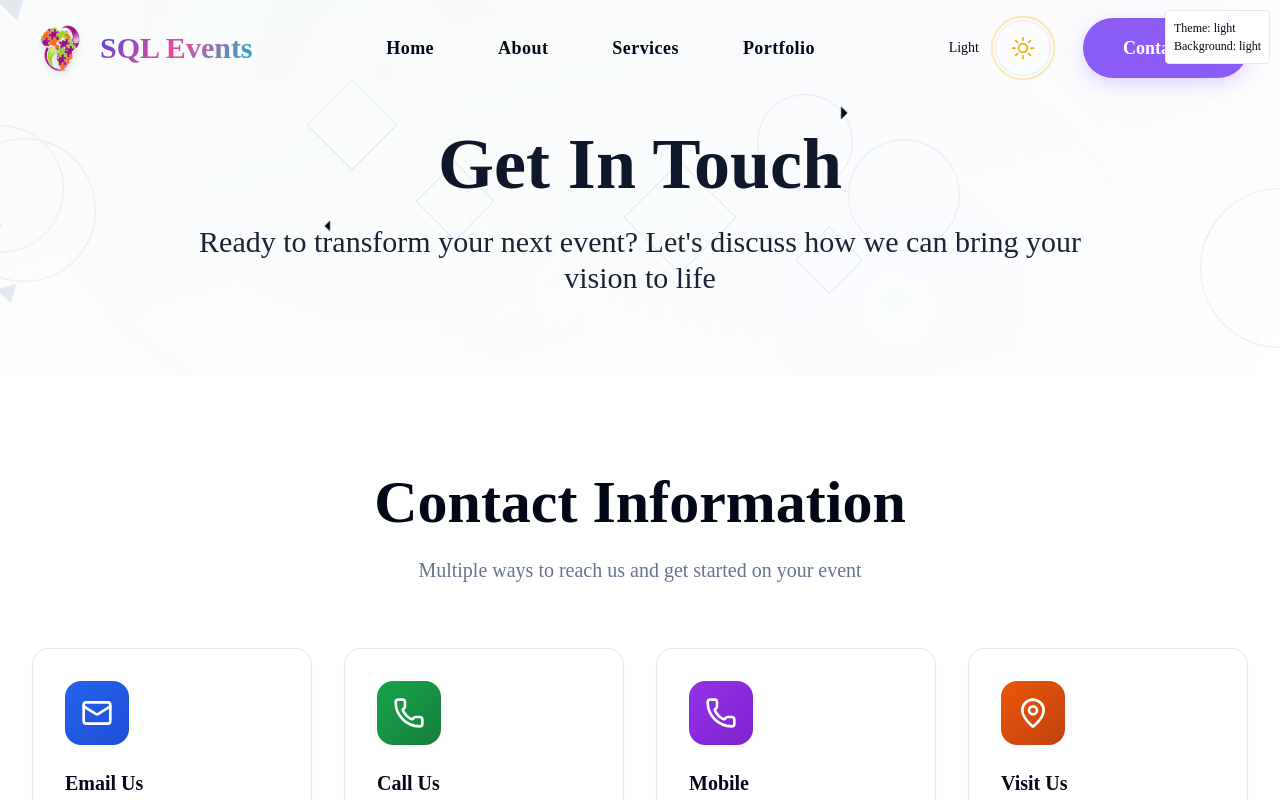
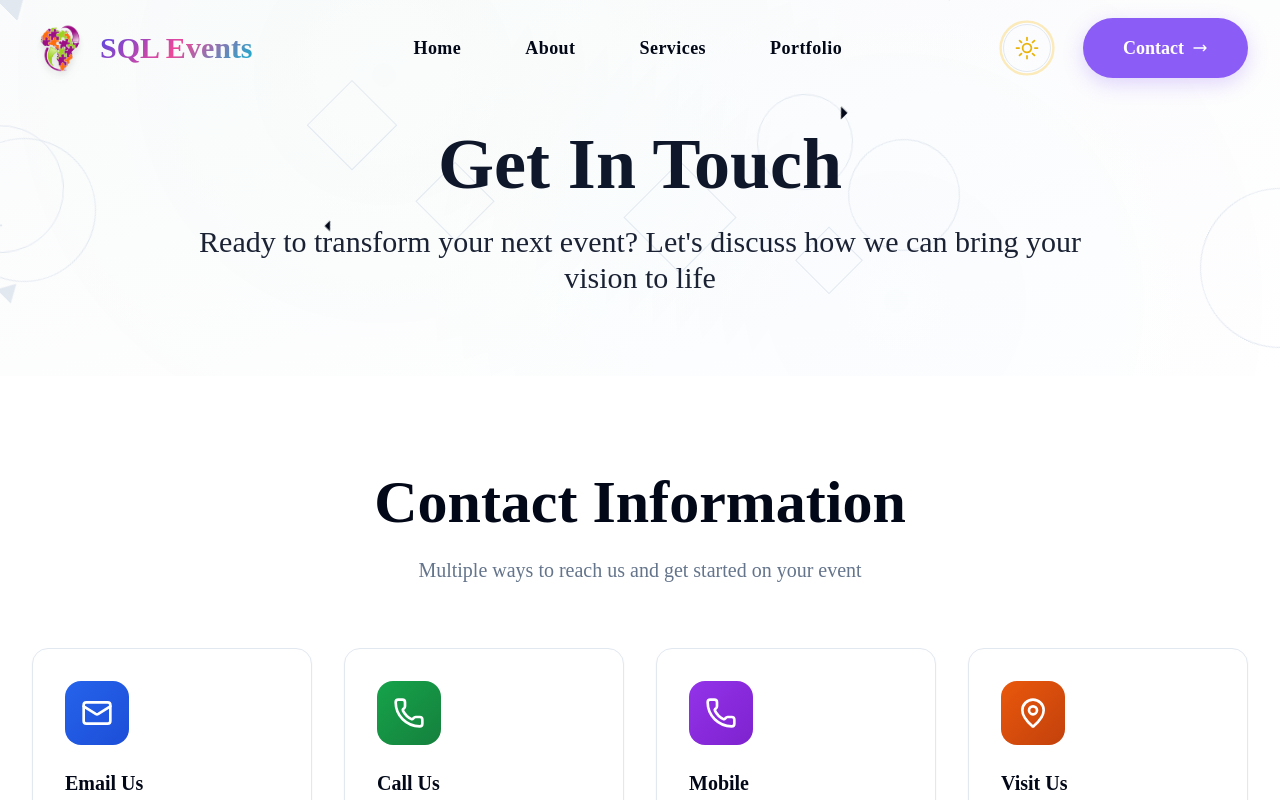
Before and after one commit to kolexstrings/sql-events, a Next.js app: page /contact in a window 1280 px wide. Shown: the top 800 px of the page. Built offline with nearby package versions, Linux system fonts and the light colour scheme.

Commit message:
feat: hamburger visible

```diff
--- a/src/app/components/ThemeToggle.tsx
+++ b/src/app/components/ThemeToggle.tsx
@@ -8,16 +8,9 @@ export default function ThemeToggle() {
   const { theme, toggleTheme } = useTheme();
 
   return (
-    <div className="flex items-center space-x-4">
-      {/* Enhanced Theme indicator */}
-      <div className="text-sm font-medium text-foreground/70">
-        {theme === "light" ? "Light" : "Dark"}
-      </div>
-
-      {/* Enhanced Toggle button */}
     <motion.button
       onClick={toggleTheme}
-        className="relative w-14 h-14 rounded-full bg-gradient-to-br from-muted to-card border border-border/50 flex items-center justify-center transition-all duration-500 hover:shadow-lg hover:shadow-primary/25 hover:scale-105"
+      className="relative w-12 h-12 rounded-full bg-gradient-to-br from-muted to-card border border-border/50 flex items-center justify-center transition-all duration-500 hover:shadow-lg hover:shadow-primary/25 hover:scale-105"
       whileHover={{ scale: 1.05 }}
       whileTap={{ scale: 0.95 }}
       aria-label="Toggle theme"
@@ -64,6 +57,5 @@ export default function ThemeToggle() {
         transition={{ duration: 0.3 }}
       />
     </motion.button>
-    </div>
   );
 }
--- a/src/app/components/WhoWeAre.tsx
+++ b/src/app/components/WhoWeAre.tsx
@@ -2,6 +2,8 @@
 
 import { motion } from "framer-motion";
 import Image from "next/image";
+import Link from "next/link";
+import { ArrowRight } from "lucide-react";
 
 export default function WhoWeAre() {
   return (
@@ -59,6 +61,18 @@ export default function WhoWeAre() {
               can focus on the{" "}
               <span className="text-primary">impactful moments</span>.
             </p>
+
+            {/* Learn More Button */}
+            <div className="mt-8 sm:mt-10 md:mt-12 flex justify-start">
+              <Link
+                href="/about"
+                className="group inline-flex items-center px-6 sm:px-8 py-3 sm:py-4 border border-border hover:border-primary/40 rounded-full text-foreground hover:bg-primary hover:text-primary-foreground transition-all duration-300 font-medium text-base sm:text-lg relative overflow-hidden"
+              >
+                <span className="relative z-10">Learn More</span>
+                <ArrowRight className="w-4 h-4 sm:w-5 sm:h-5 ml-2 transition-transform duration-300 group-hover:translate-x-1" />
+                <div className="absolute inset-0 bg-gradient-to-r from-primary/20 to-secondary/20 opacity-0 group-hover:opacity-100 transition-opacity duration-300 rounded-full"></div>
+              </Link>
+            </div>
           </motion.div>
 
           {/* Supporting Stats */}
--- a/src/app/contexts/ThemeContext.tsx
+++ b/src/app/contexts/ThemeContext.tsx
@@ -25,9 +25,10 @@ export function ThemeProvider({ children }: { children: React.ReactNode }) {
       if (savedTheme && (savedTheme === "light" || savedTheme === "dark")) {
         console.log("Loading saved theme:", savedTheme);
         setThemeState(savedTheme);
-      } else if (window.matchMedia("(prefers-color-scheme: dark)").matches) {
-        console.log("Setting theme to dark based on system preference");
-        setThemeState("dark");
+      } else {
+        // Default to light theme regardless of system preference
+        console.log("Setting theme to light (default)");
+        setThemeState("light");
       }
     }
   }, []);
@@ -57,13 +58,6 @@ export function ThemeProvider({ children }: { children: React.ReactNode }) {
         document.documentElement.className
       );
       localStorage.setItem("theme", theme);
-
-      // Update debug display
-      const themeDisplay = document.getElementById("theme-display");
-      const bgDisplay = document.getElementById("bg-display");
-      if (themeDisplay) themeDisplay.textContent = theme;
-      if (bgDisplay)
-        bgDisplay.textContent = theme === "dark" ? "dark" : "light";
 
       // Force a repaint to ensure CSS custom properties are applied
       document.documentElement.style.display = "none";
--- a/src/app/layout.tsx
+++ b/src/app/layout.tsx
@@ -40,15 +40,6 @@ export default function RootLayout({
         <ThemeProvider>
           <SmoothScroll />
           {children}
-          {/* Debug element to show current theme */}
-          <div className="theme-debug">
-            <div>
-              Theme: <span id="theme-display">light</span>
-            </div>
-            <div>
-              Background: <span id="bg-display">--</span>
-            </div>
-          </div>
         </ThemeProvider>
       </body>
     </html>
```
Lines whose indentation alone changed are shown as unchanged.
